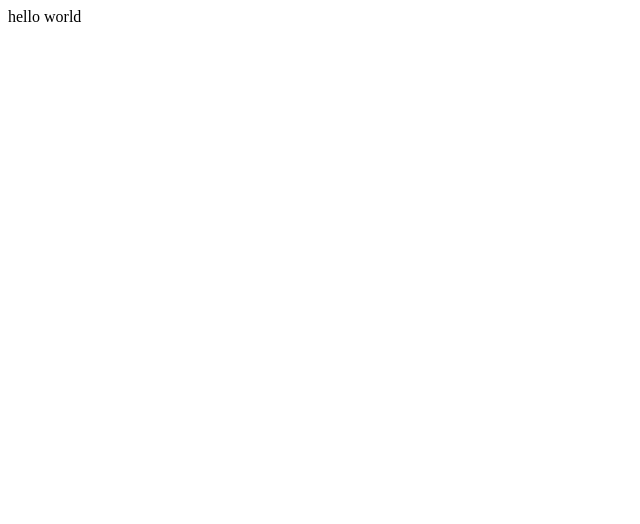
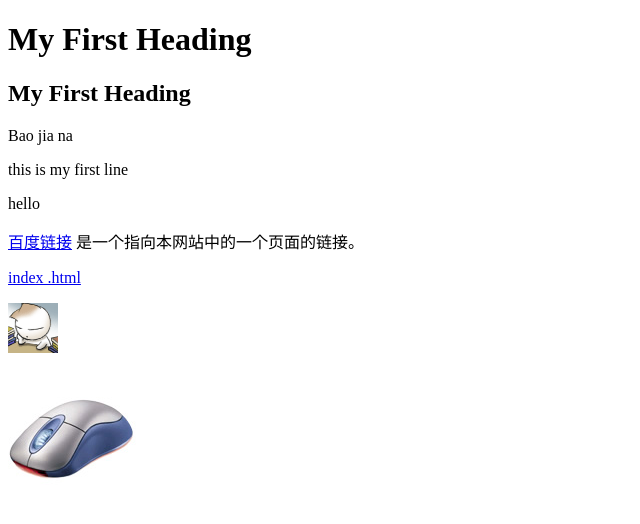
Before and after one commit to baojiana02/hello, a plain HTML site: page hello.html in a window 1280 px wide. Shown: the whole page, without its empty margins (0-640 px from the left). Drawn offline with Linux system fonts and the light colour scheme.

Commit message:
add p link image

```diff
--- a/hello.html
+++ b/hello.html
@@ -1 +1,32 @@
-hello world
+<!DOCTYPE html>
+<html lang="en">
+<head>
+    <meta charset="UTF-8">
+    <meta name="viewport" content="width=device-width, initial-scale=1.0">
+    <title>Document</title>
+</head>
+<body>
+
+   <h1>My First Heading</h1>
+   <h2>My First Heading</h2>
+   <p>Bao jia na</p>
+   <P> this is my first line<p>
+   <p> hello</p>
+<p>
+    <a href="http://www.baidu.com/">百度链接</a> 是一个指向本网站中的一个页面的链接。
+</p>
+
+<p>
+    <a href="index.html">index .html</a>
+</p>
+
+<p>
+    <img src="./image/eg_cute.gif">
+</p>
+
+<p>
+    <img src="./image/eg_mouse.jpg" >
+</p>
+
+</body>
+</html>
```
Also changed, not shown: index.html (added, +11 -0 lines), image/eg_cute.gif (added), image/eg_mouse.jpg (added).
